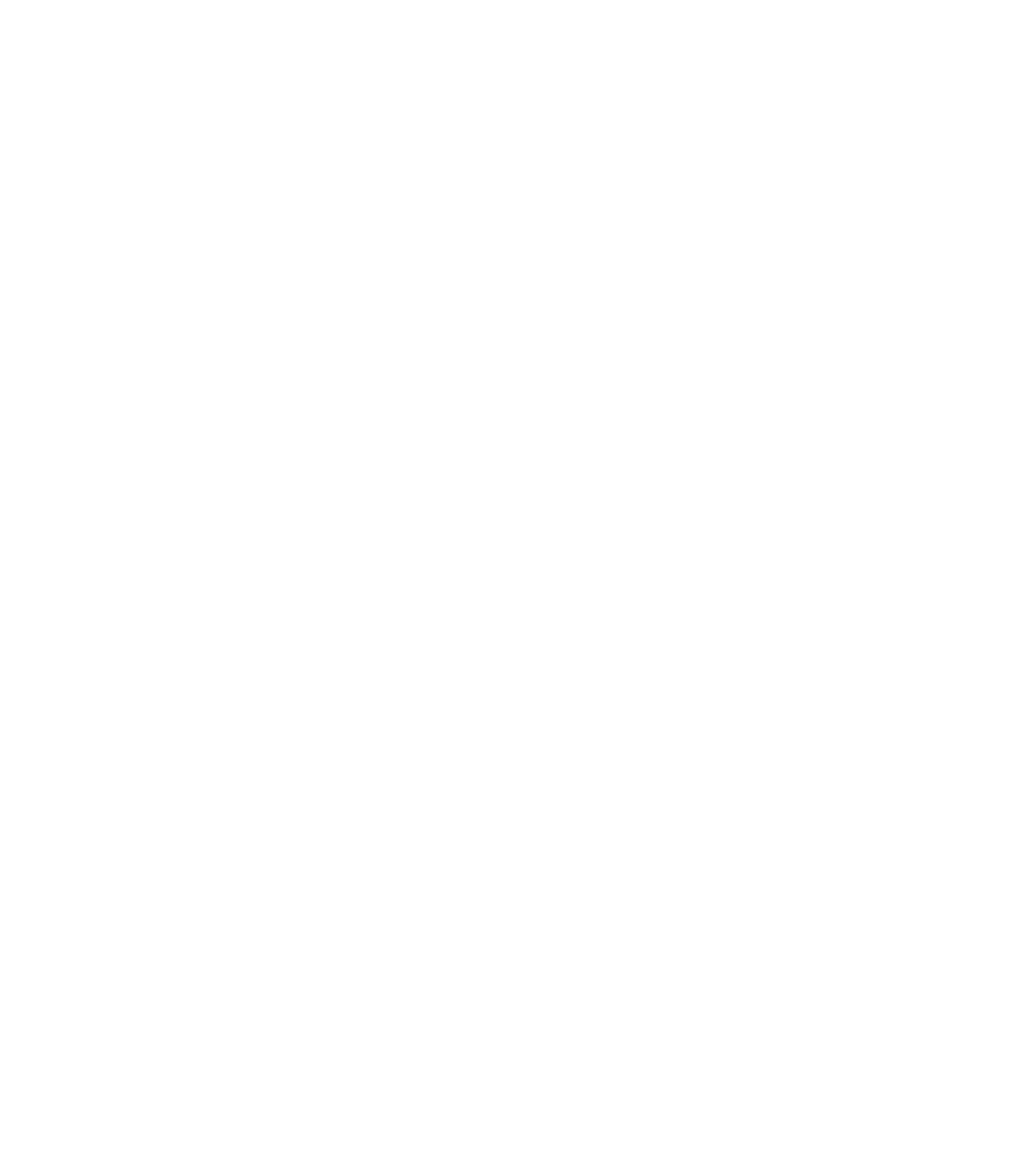
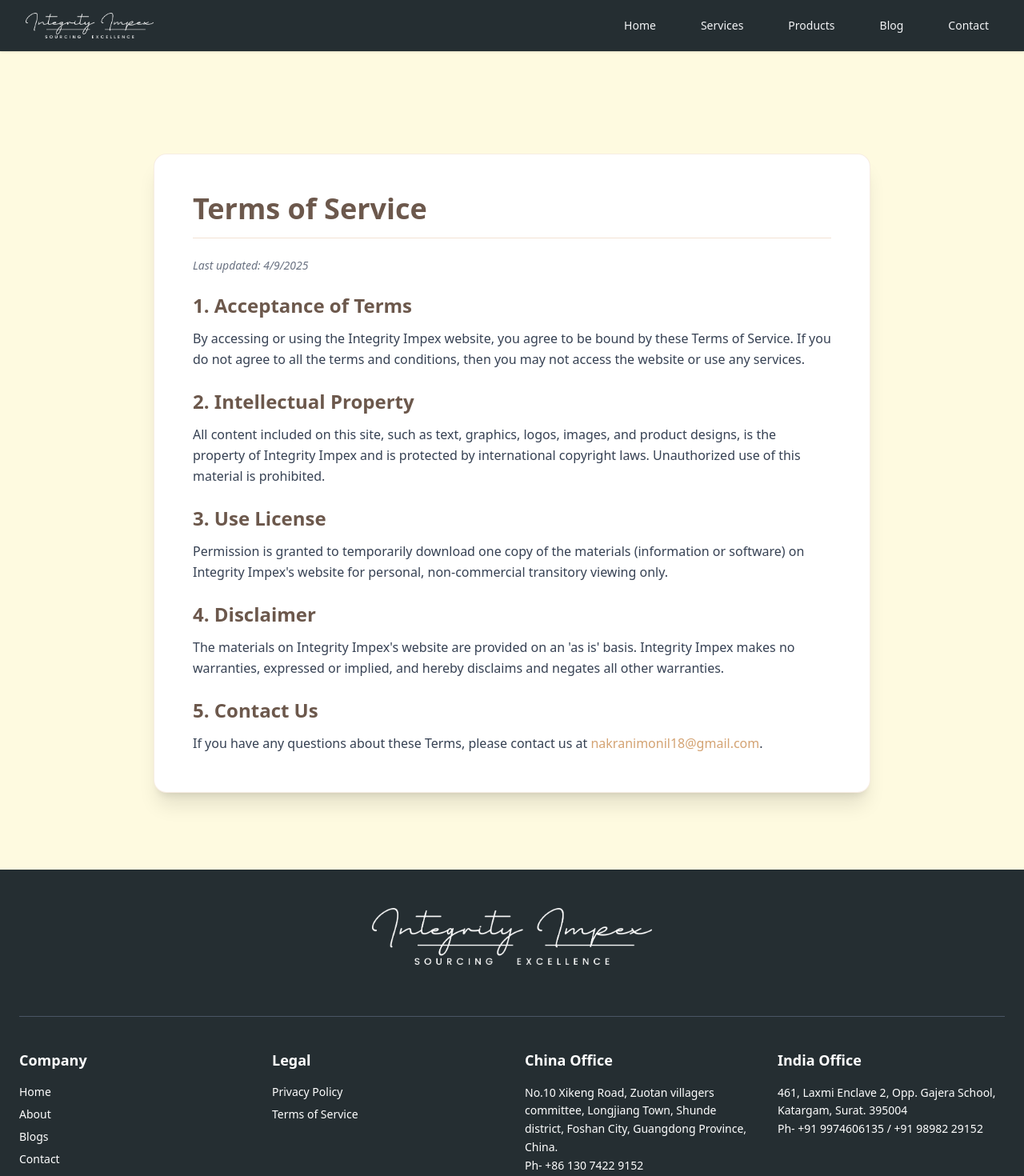
Before and after one commit to Monil072718/integrity-impex, a React (Vite) app: page /terms-of-service in a window 1280 px wide. Before the commit this address had no page. Shown: the top 1470 px of the page at 80% size. Before the commit the page ends 800 px from the top, so only its background shows below. Built offline with nearby package versions, Linux system fonts and the light colour scheme.

Commit message:
feat: add legal pages, dynamic routing, and update favicon to SVG format

```diff
--- a/index.html
+++ b/index.html
@@ -11,9 +11,9 @@
     <meta name="keywords" content="Furniture Outsourcing, Export, Import, Integrity Impex, Furniture Supply, Global Trade" />
     <meta name="author" content="Infero Infotech" />
 
-    <!-- Favicon (Use WebP for faster load) -->
-    <link rel="icon" href="/favicon.webp" type="image/webp" />
-    <link rel="apple-touch-icon" href="/apple-icon.webp" />
+    <!-- Favicon -->
+    <link rel="icon" href="/favicon.svg" type="image/svg+xml" />
+    <link rel="apple-touch-icon" href="/favicon.svg" />
     <link rel="canonical" href="http://integrityimpex.com" />
 
     <!-- Open Graph for Facebook/LinkedIn -->
--- a/src/App.jsx
+++ b/src/App.jsx
@@ -2,6 +2,8 @@
 import { BrowserRouter as Router, Routes, Route } from 'react-router-dom';
 import Home from './pages/Home';
 import ProductDetails from './pages/ProductDetails';
+import PrivacyPolicy from './pages/PrivacyPolicy';
+import TermsOfService from './pages/TermsOfService';
 
 function App() {
   return (
@@ -9,6 +11,8 @@
       <Routes>
         <Route path="/" element={<Home />} />
         <Route path="/product/:id" element={<ProductDetails />} />
+        <Route path="/privacy-policy" element={<PrivacyPolicy />} />
+        <Route path="/terms-of-service" element={<TermsOfService />} />
       </Routes>
     </Router>
   );
--- a/src/components/Footer.jsx
+++ b/src/components/Footer.jsx
@@ -1,4 +1,5 @@
 import logo from "../assets/Integrity Impex.png";
+import { Link } from 'react-router-dom';
 
 const Footer = () => {
   return (
@@ -31,7 +32,7 @@
           <div>
             <h4 className="text-lg font-semibold mb-4">Company</h4>
             <ul className="space-y-2">
-              <li><a href="#" className="hover:underline">Home</a></li>
+              <li><Link to="/" className="hover:underline">Home</Link></li>
               <li><a href="#" className="hover:underline">About</a></li>
               <li><a href="#" className="hover:underline">Blogs</a></li>
               <li><a href="#" className="hover:underline">Contact</a></li>
@@ -39,11 +40,10 @@
           </div>
 
           <div>
-            <h4 className="text-lg font-semibold mb-4">Our Creation</h4>
+            <h4 className="text-lg font-semibold mb-4">Legal</h4>
             <ul className="space-y-2">
-              <li><a href="#" className="hover:underline">Furniture</a></li>
-              <li><a href="#" className="hover:underline">Lighting</a></li>
-              <li><a href="#" className="hover:underline">Decorative</a></li>
+              <li><Link to="/privacy-policy" className="hover:underline">Privacy Policy</Link></li>
+              <li><Link to="/terms-of-service" className="hover:underline">Terms of Service</Link></li>
             </ul>
           </div>
 
--- /dev/null
+++ b/src/pages/PrivacyPolicy.jsx
@@ -0,0 +1,42 @@
+import React, { useEffect } from 'react';
+import Header from '../components/Header';
+import Footer from '../components/Footer';
+
+const PrivacyPolicy = () => {
+  useEffect(() => {
+    window.scrollTo(0, 0);
+  }, []);
+
+  return (
+    <>
+      <Header />
+      <main className="bg-[#fefae0] min-h-screen py-24 px-4 sm:px-6 lg:px-8 pt-32">
+        <div className="max-w-4xl mx-auto bg-white rounded-2xl shadow-xl p-8 sm:p-12 border border-[#d4a373]/20">
+          <h1 className="text-4xl font-bold text-[#6c584c] mb-6 border-b border-[#d4a373]/30 pb-4">Privacy Policy</h1>
+          <div className="text-gray-700 space-y-6 leading-relaxed">
+            <p className="text-sm text-gray-500 italic">Last updated: {new Date().toLocaleDateString()}</p>
+            <section>
+              <h2 className="text-2xl font-semibold text-[#6c584c] mb-3">1. Information We Collect</h2>
+              <p>At Integrity Impex, we collect information that you provide directly to us when you use our website, such as your name, email address, phone number, and any other details you choose to provide via our contact forms.</p>
+            </section>
+            <section>
+              <h2 className="text-2xl font-semibold text-[#6c584c] mb-3">2. How We Use Your Information</h2>
+              <p>We use the information we collect to communicate with you, process your requests, improve our services, and send you updates about our products. We do not sell your personal information to third parties.</p>
+            </section>
+            <section>
+              <h2 className="text-2xl font-semibold text-[#6c584c] mb-3">3. Data Security</h2>
+              <p>We implement reasonable security measures to protect your personal information from unauthorized access, alteration, disclosure, or destruction. However, no internet transmission is completely secure.</p>
+            </section>
+            <section>
+              <h2 className="text-2xl font-semibold text-[#6c584c] mb-3">4. Contact Us</h2>
+              <p>If you have any questions about this Privacy Policy, please contact us at <a href="mailto:nakranimonil18@gmail.com" className="text-[#d4a373] hover:underline font-medium">nakranimonil18@gmail.com</a>.</p>
+            </section>
+          </div>
+        </div>
+      </main>
+      <Footer />
+    </>
+  );
+};
+
+export default PrivacyPolicy;
--- /dev/null
+++ b/src/pages/TermsOfService.jsx
@@ -0,0 +1,46 @@
+import React, { useEffect } from 'react';
+import Header from '../components/Header';
+import Footer from '../components/Footer';
+
+const TermsOfService = () => {
+  useEffect(() => {
+    window.scrollTo(0, 0);
+  }, []);
+
+  return (
+    <>
+      <Header />
+      <main className="bg-[#fefae0] min-h-screen py-24 px-4 sm:px-6 lg:px-8 pt-32">
+        <div className="max-w-4xl mx-auto bg-white rounded-2xl shadow-xl p-8 sm:p-12 border border-[#d4a373]/20">
+          <h1 className="text-4xl font-bold text-[#6c584c] mb-6 border-b border-[#d4a373]/30 pb-4">Terms of Service</h1>
+          <div className="text-gray-700 space-y-6 leading-relaxed">
+            <p className="text-sm text-gray-500 italic">Last updated: {new Date().toLocaleDateString()}</p>
+            <section>
+              <h2 className="text-2xl font-semibold text-[#6c584c] mb-3">1. Acceptance of Terms</h2>
+              <p>By accessing or using the Integrity Impex website, you agree to be bound by these Terms of Service. If you do not agree to all the terms and conditions, then you may not access the website or use any services.</p>
+            </section>
+            <section>
+              <h2 className="text-2xl font-semibold text-[#6c584c] mb-3">2. Intellectual Property</h2>
+              <p>All content included on this site, such as text, graphics, logos, images, and product designs, is the property of Integrity Impex and is protected by international copyright laws. Unauthorized use of this material is prohibited.</p>
+            </section>
+            <section>
+              <h2 className="text-2xl font-semibold text-[#6c584c] mb-3">3. Use License</h2>
+              <p>Permission is granted to temporarily download one copy of the materials (information or software) on Integrity Impex's website for personal, non-commercial transitory viewing only.</p>
+            </section>
+            <section>
+              <h2 className="text-2xl font-semibold text-[#6c584c] mb-3">4. Disclaimer</h2>
+              <p>The materials on Integrity Impex's website are provided on an 'as is' basis. Integrity Impex makes no warranties, expressed or implied, and hereby disclaims and negates all other warranties.</p>
+            </section>
+            <section>
+              <h2 className="text-2xl font-semibold text-[#6c584c] mb-3">5. Contact Us</h2>
+              <p>If you have any questions about these Terms, please contact us at <a href="mailto:nakranimonil18@gmail.com" className="text-[#d4a373] hover:underline font-medium">nakranimonil18@gmail.com</a>.</p>
+            </section>
+          </div>
+        </div>
+      </main>
+      <Footer />
+    </>
+  );
+};
+
+export default TermsOfService;
```
Also changed, not shown: public/favicon.svg (added).
